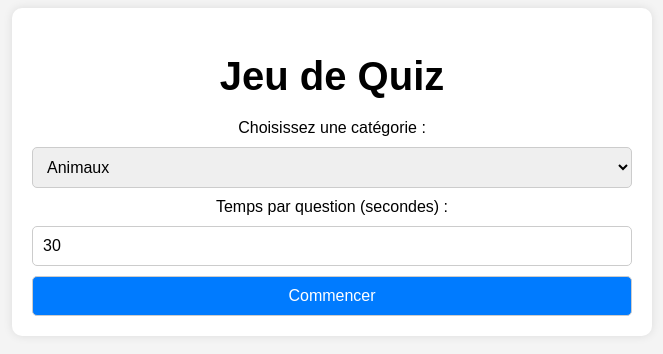
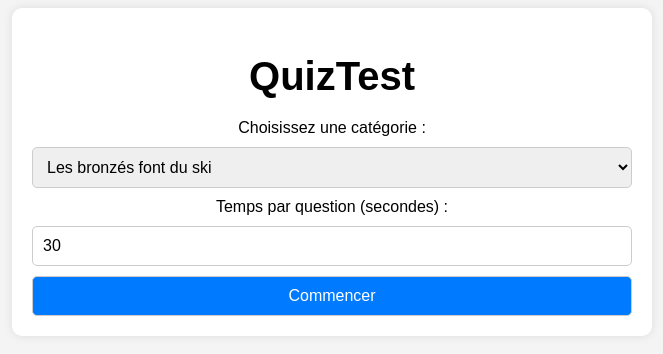
Before and after one commit to Clement-pas/QuizTest, a plain HTML site: page index.html in a window 1280 px wide. Shown: the part 228-582 px from the top of the page, without its empty margins (308-971 px from the left). Drawn offline with Linux system fonts and the light colour scheme.

Commit message:
Ajout de la fonctionnalité

```diff
--- a/index.html
+++ b/index.html
@@ -3,14 +3,14 @@
 <head>
     <meta charset="UTF-8">
     <meta name="viewport" content="width=device-width, initial-scale=1.0">
-    <title>Jeu de Quiz</title>
+    <title>QuizTest</title>
     <link rel="stylesheet" href="styles.css">
 </head>
 <body>
     <div id="quiz-container">
         <!-- Menu principal -->
         <div id="main-menu">
-            <h1>Jeu de Quiz</h1>
+            <h1>QuizTest</h1>
             <div id="category-selection">
                 <label for="category">Choisissez une catégorie :</label>
                 <select id="category">
--- a/script.js
+++ b/script.js
@@ -1,19 +1,4 @@
 const categories = {
-    animaux: [
-        { question: "Quel animal est le roi de la jungle ?", answer: "Le lion" },
-        { question: "Quel animal a une longue trompe ?", answer: "L'éléphant" },
-        { question: "Quel animal est le plus grand du monde ?", answer: "La baleine bleue" }
-    ],
-    geographie: [
-        { question: "Quelle est la capitale de la France ?", answer: "Paris" },
-        { question: "Quel est le plus grand pays du monde ?", answer: "La Russie" },
-        { question: "Quel fleuve traverse l'Égypte ?", answer: "Le Nil" }
-    ],
-    histoire: [
-        { question: "Qui a été le premier empereur de Rome ?", answer: "Auguste" },
-        { question: "Qui a découvert l'Amérique en 1492 ?", answer: "Christophe Colomb" },
-        { question: "Qui a écrit 'Les Misérables' ?", answer: "Victor Hugo" }
-    ],
     "Les bronzés font du ski":
     [
         { question: "Comment ce nomme l'élève de Popeye qui tombe dans les premières minutes du film ?", answer: "Mme Schmitt" },
```
